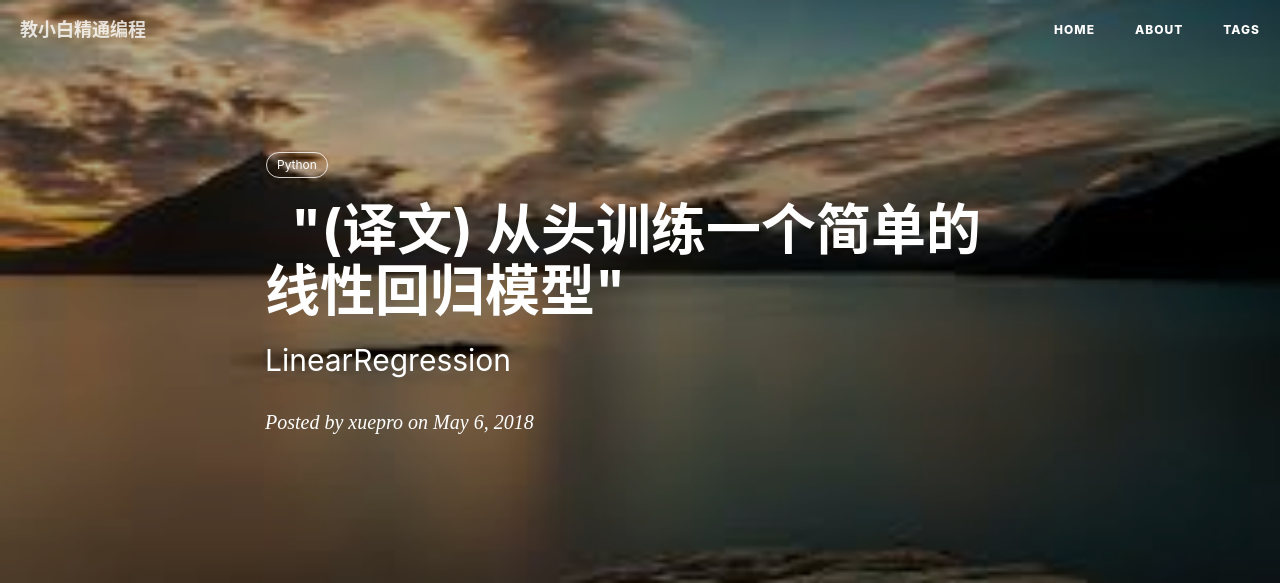
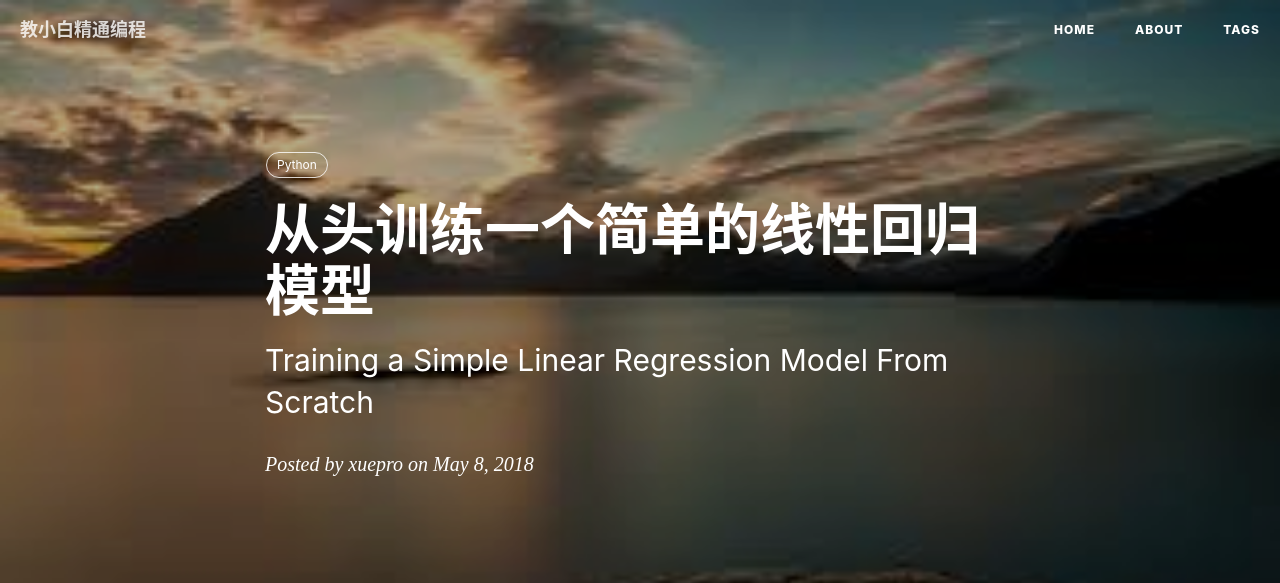
Before and after one commit to xuepro/xuepro.github.io, a Jekyll site: the page built from _posts/2018-05-08-从头训练一个简单的线性回归模型.md, in a window 1280 px wide and 1400 px high. Shown: the top 583 px of the window. Built offline with Jekyll 4.4.1, drawn with Linux system fonts in a browser that asks for light colours; nearby versions of some CDN libraries; formulas are drawn with MathJax 3; comment, search, counter and statistics services are not loaded; some of the changed text lies outside the part shown; grey boxes are pictures that could not be loaded.

Commit message:
Update 2018-05-08-从头训练一个简单的线性回归模型.md

```diff
--- a/_posts/2018-05-08-从头训练一个简单的线性回归模型.md
+++ b/_posts/2018-05-08-从头训练一个简单的线性回归模型.md
@@ -1,9 +1,8 @@
 ---
 layout:       post
-title:      "(译文) 从头训练一个简单的线性回归模型"
-subtitle:     "LinearRegression"
-mathjax: true
-date:         2018-05-06 11:10:00
+title:        "从头训练一个简单的线性回归模型"
+subtitle:     "Training a Simple Linear Regression Model From Scratch"
+date:         2018-05-08 15:20:00
 author:       "xuepro"
 header-img:   "img/home_bg.jpg"
 header-mask:  0.3
@@ -11,6 +10,7 @@ catalog:      true
 multilingual: true
 tags:
     - Python
+
 ---
 
 
```
